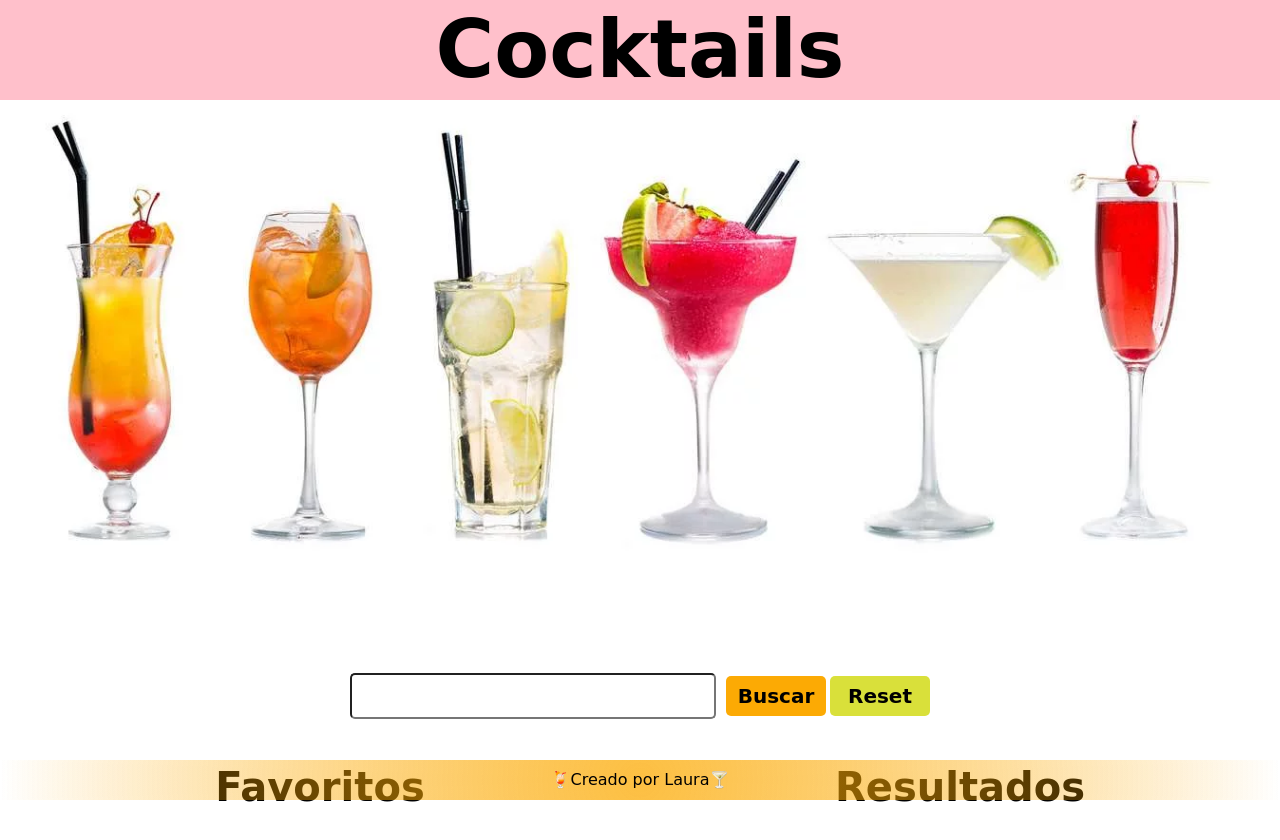
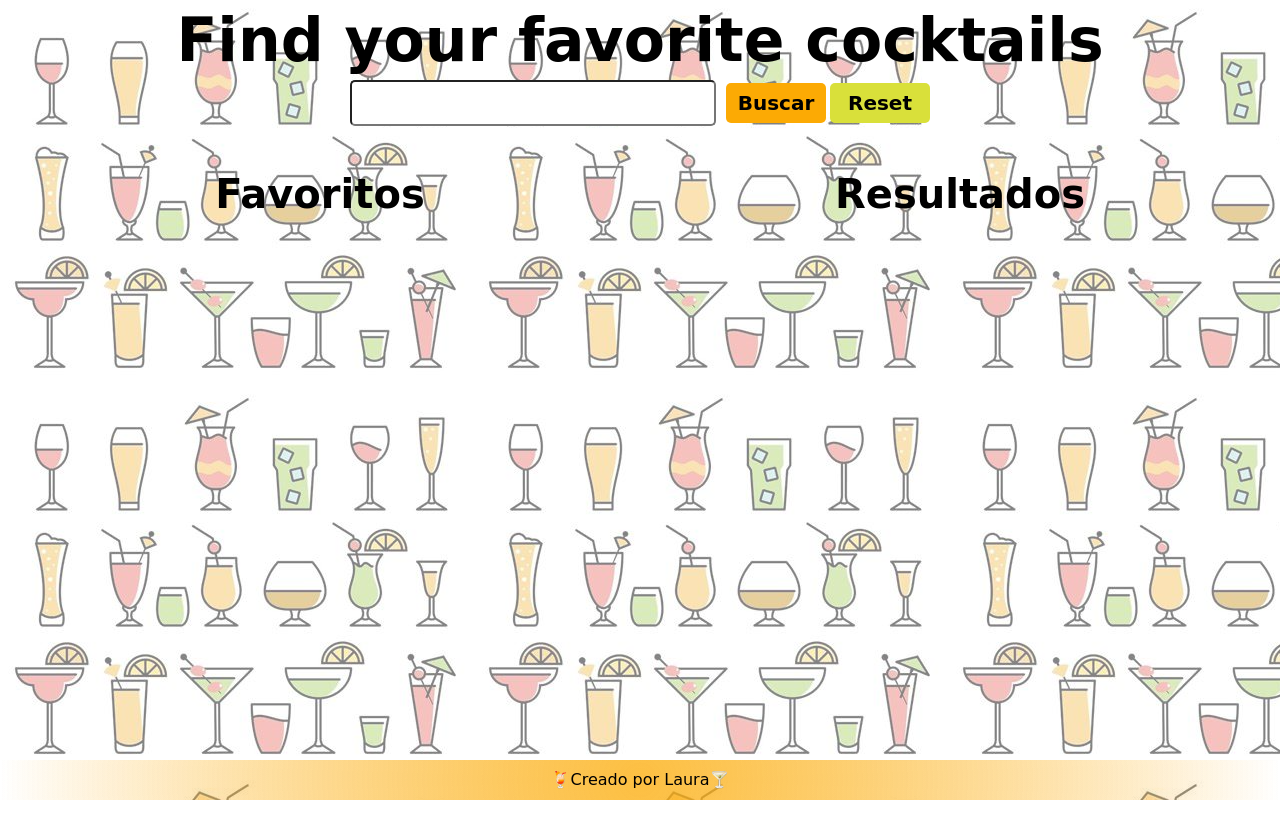
Before and after one commit to laurapascual/cocktail-finder, a website: page src/html/index.html in a window 1280 px wide. After the commit the page ends 800 px from the top, so only its background shows below. Drawn offline with nearby package versions, Linux system fonts and the light colour scheme; files that its build step writes are made by us from their sources; no server answers; files whose address does not match are found by name; a web font is replaced by a local one.

Commit message:
Change styles

```diff
--- a/src/html/index.html
+++ b/src/html/index.html
@@ -16,7 +16,7 @@
 		<link rel="icon" href="./assets/images/favicon-32x32.png" />
 	</head>
 
-	<body>
+	<body class="body">
 		<include src="./partials/header.html"></include>
 		<include src="./partials/main.html"></include>
 		<include src="./partials/footer.html"></include>
--- a/src/html/partials/header.html
+++ b/src/html/partials/header.html
@@ -1,8 +1,3 @@
 <header class="header">
-	<h1 class="title">Cocktails</h1>
-	<img
-		src="./assets/images/csm_Cocktail-c-Shutterstock-2640_743a80438f.jpg"
-		alt="Cocktails"
-		class="img"
-	/>
+	<h1 class="title">Find your favorite cocktails</h1>
 </header>
--- a/src/scss/layout/_header.scss
+++ b/src/scss/layout/_header.scss
@@ -1,24 +1,18 @@
 .title {
     font-family: $font-main;
-    background-color: pink;
-    height: 80px;
     display: flex;
     align-items: center;
     justify-content: center;
     text-align: center;
-    font-size: 50px;
+    font-size: 40px;
     padding: 10px;
     font-weight: 600;
 
     @media (min-width: $breakpoint-tablet) {
-        font-size: 70px;
+        font-size: 60px;
     }
 
     @media (min-width: $breakpoint-desktop) {
-        font-size: 80px;
+        font-size: 60px;
     }
 }
-
-.img {
-    width: 98vw;
-}
--- a/src/scss/main.scss
+++ b/src/scss/main.scss
@@ -5,3 +5,7 @@
 @import 'layout/header';
 @import 'layout/main';
 @import 'layout/footer';
+
+.body {
+    background-image: url(../images/cocktails.png);
+}
```
Also changed, not shown: src/images/cocktails.png (added), src/images/favicon.png (deleted), 1 other file.
